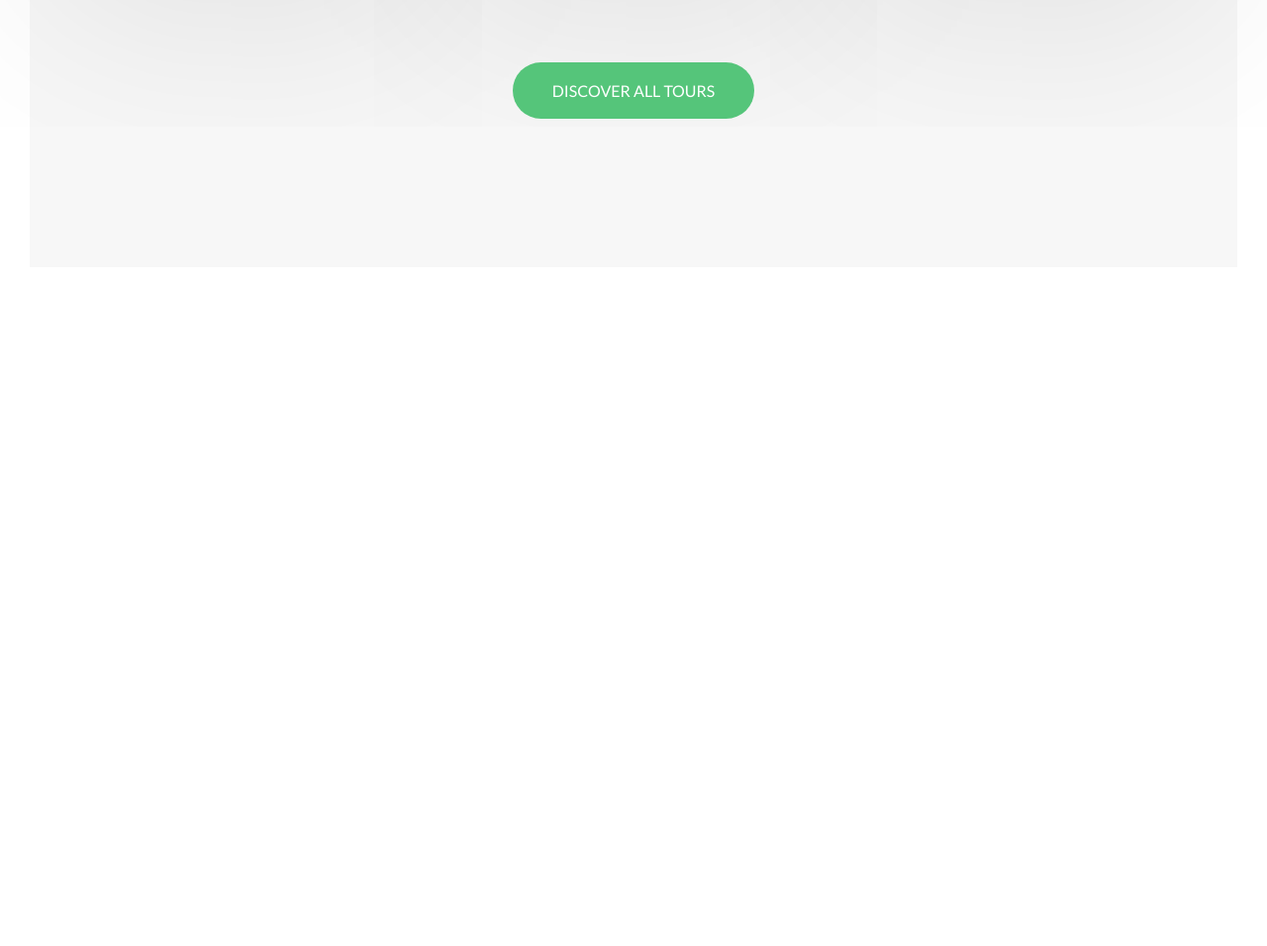
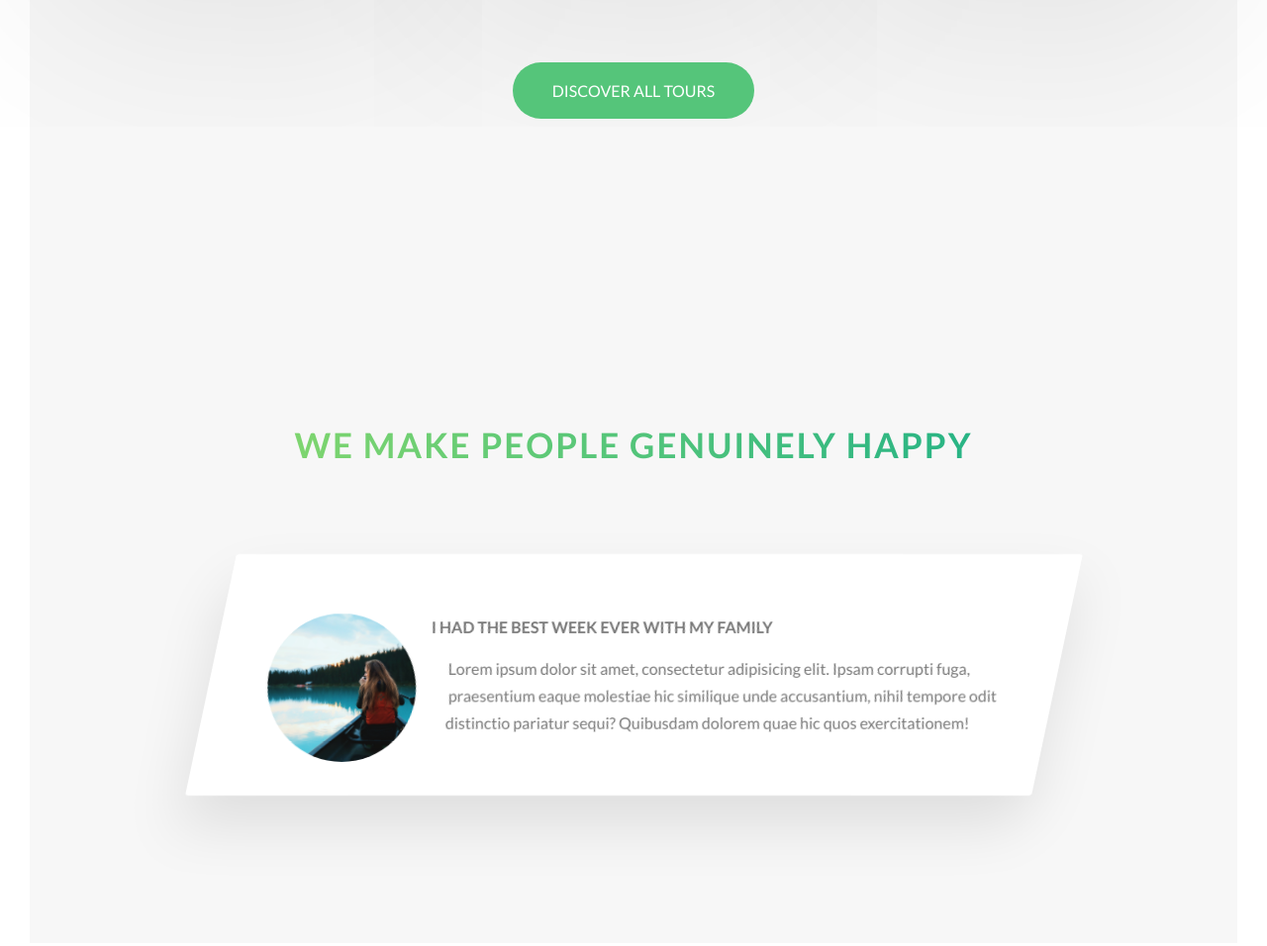
Before and after one commit to euphroshub/natour, a website: page index.html in a window 1280 px wide. Shown: the part 3025-3981 px from the top of the page at 99% size. Before the commit the page ends 3325 px from the top, so only its background shows below. Drawn offline with Linux system fonts and the light colour scheme.

Commit message:
stories section part 1 done

```diff
--- a/index.html
+++ b/index.html
@@ -220,6 +220,29 @@
 
 </section>
 
+<section class="section-stories">
+    <div class="u-center-text u-margin-bottom-large">
+        <h2 class="heading-secondary">
+            We make people genuinely happy
+        </h2>
+    </div>
+
+    <div class="row">
+        <div class="story">
+            <figure class="story__shape">
+                <img src="img/nat-8.jpg" class="story__img" alt="person on a tour">
+            </figure>
+            <div class="story__text">
+                <h3 class="heading-tertiary u-margin-bottom-small">
+                    I had the best week ever with my family
+                </h3>
+                <p>Lorem ipsum dolor sit amet, consectetur adipisicing elit. Ipsam corrupti fuga, praesentium eaque molestiae hic similique unde accusantium, nihil tempore odit distinctio pariatur sequi? Quibusdam dolorem quae hic quos exercitationem!</p>
+            </div>
+        </div>
+    </div>
+
+</section>
+
 </main>
 
 <!--
--- /dev/null
+++ b/sass/components/_story.scss
@@ -0,0 +1,30 @@
+.story {
+    width: 75%;
+    margin: 0 auto;
+    box-shadow: 0 3rem 6rem rgba($color-black, .1);
+    background-color: $color-white;
+    border-radius: 3px;
+    padding: 6rem;
+    padding-left: 9rem;
+    font-size: $default-font-size;
+    transform: skewX(-12deg);
+
+    &__shape {
+        width: 15rem;
+        height: 15rem;
+        float: left; // only work if the element has defined dimensions (width/height
+        -webkit-shape-outside: circle(50% at 50% 50%);
+        shape-outside: circle(50% at 50% 50%);
+        -webkit-clip-path: circle(50% at 50% 50%);
+        clip-path: circle(50% at 50% 50%); //first number is the radius
+        transform: translateX(-3rem) skewX(12deg);
+    }
+
+    &__img {
+        height: 100%;
+    }
+
+    &__text {
+        transform: skewX(12deg);
+    }
+}
--- a/sass/main.scss
+++ b/sass/main.scss
@@ -14,6 +14,7 @@
 @import "components/button";
 @import "components/composition";
 @import "components/feature-box";
+@import "components/story";
 
 @import "layout/grid";
 @import "layout/header";
--- a/sass/pages/_home.scss
+++ b/sass/pages/_home.scss
@@ -26,3 +26,8 @@
     padding: 25rem 0 15rem 0;
     margin-top: -10rem;
 }
+
+.section-stories {
+    padding: 15rem 0;
+    background-color: $color-grey-light-1;
+}
```
Also changed, not shown: css/style.css.
